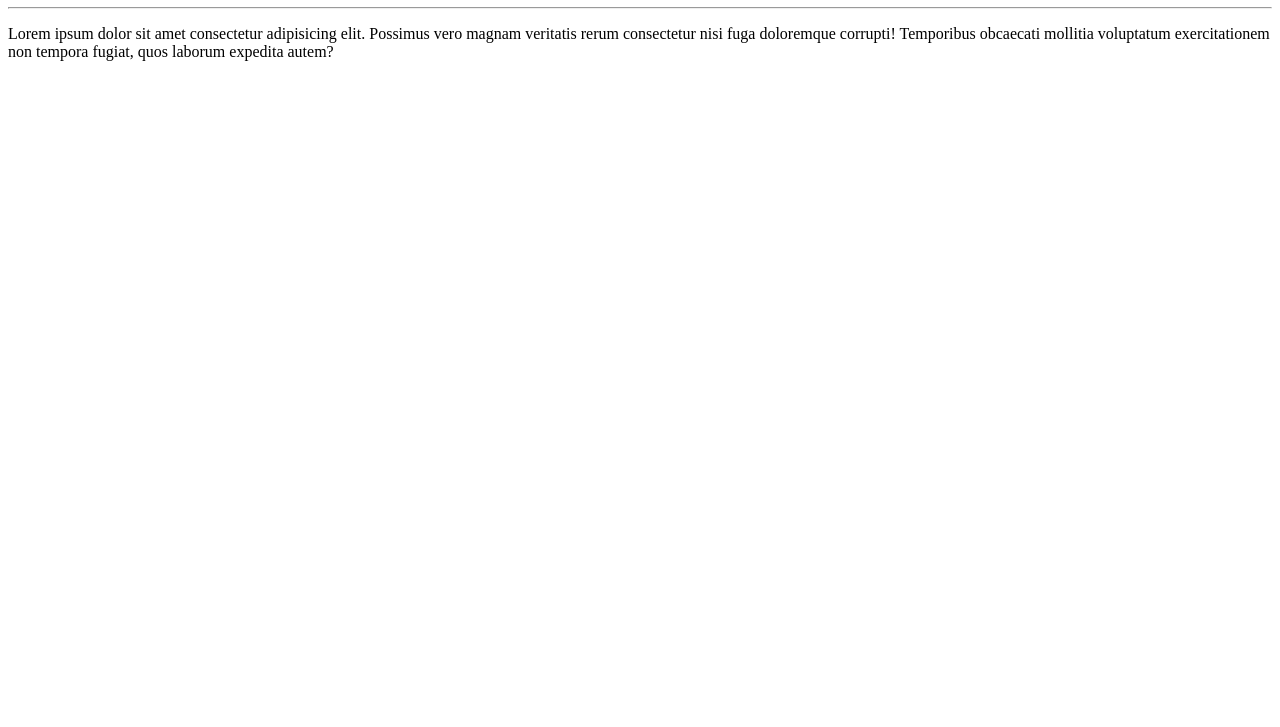
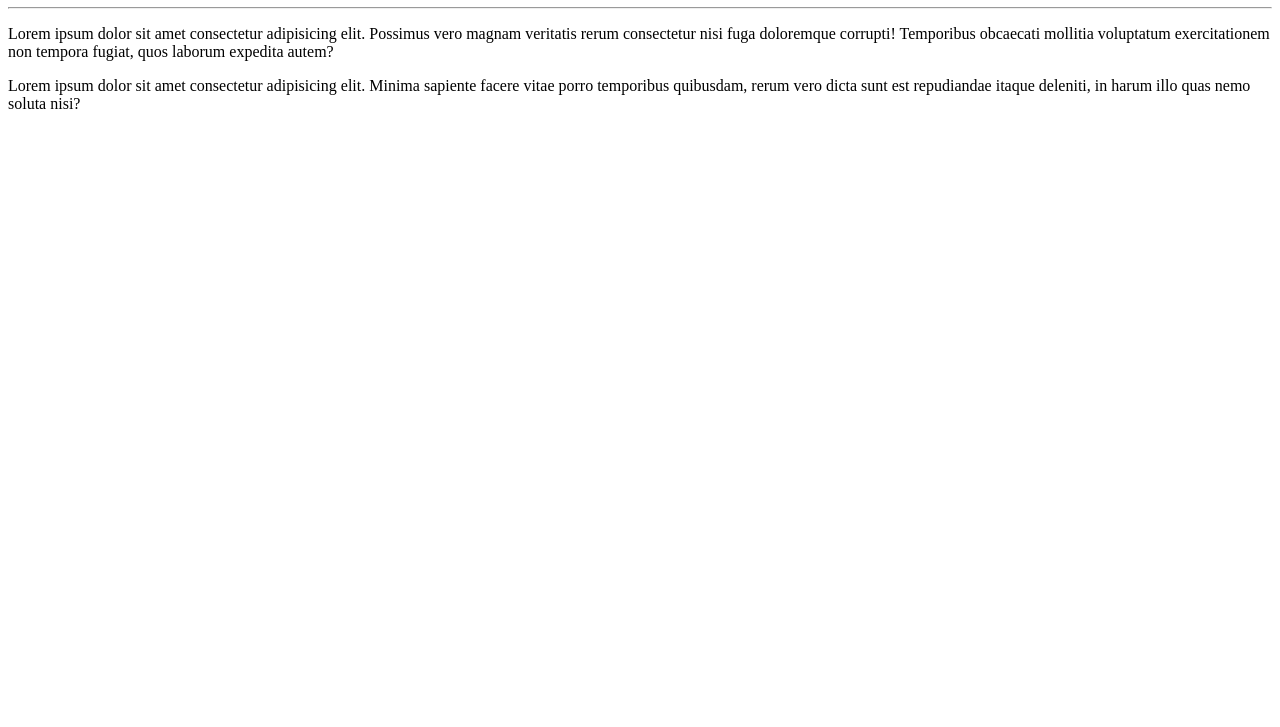
Before and after one commit to emersonncarlos/Ola-Mundo, a plain HTML site: page site-exemplo/index.html in a window 1280 px wide. Shown: the part 73-800 px from the top of the page. Drawn offline with Linux system fonts and the light colour scheme.

Commit message:
adicionei um paragrafo

```diff
--- a/site-exemplo/index.html
+++ b/site-exemplo/index.html
@@ -10,5 +10,6 @@
     <h1>Olá, Mundo!</h1>
     <hr>
     <p>Lorem ipsum dolor sit amet consectetur adipisicing elit. Possimus vero magnam veritatis rerum consectetur nisi fuga doloremque corrupti! Temporibus obcaecati mollitia voluptatum exercitationem non tempora fugiat, quos laborum expedita autem?</p>
+    <p>Lorem ipsum dolor sit amet consectetur adipisicing elit. Minima sapiente facere vitae porro temporibus quibusdam, rerum vero dicta sunt est repudiandae itaque deleniti, in harum illo quas nemo soluta nisi?</p>
 </body>
 </html>
```
